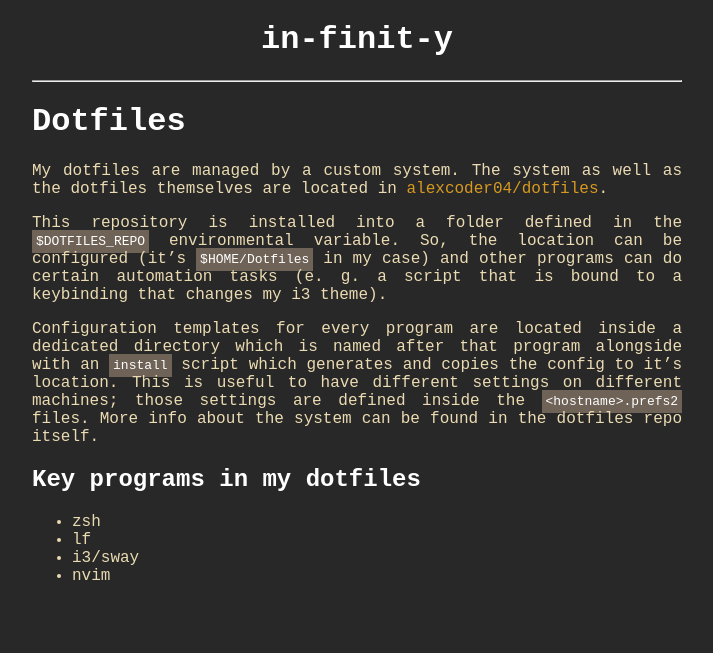
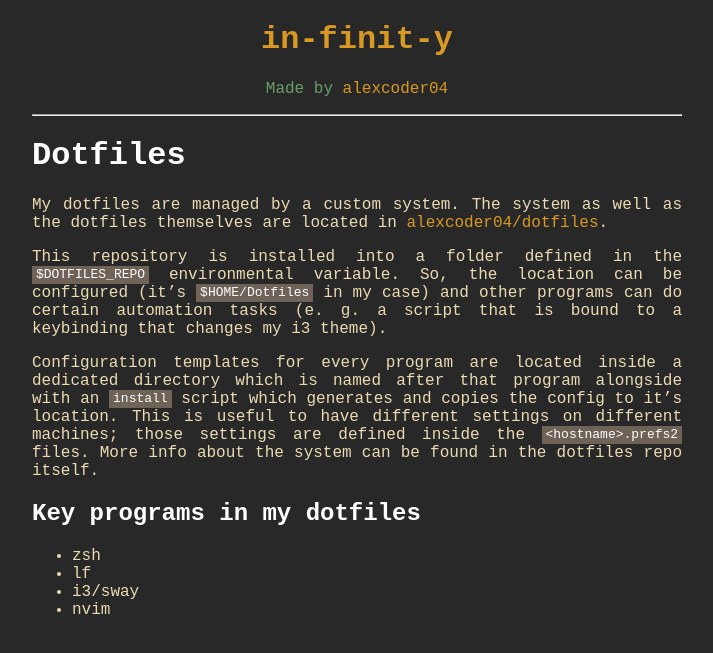
Before and after one commit to alexcoder04/in-finit-y, a Jekyll site: the page built from dotfiles.md, in a window 1280 px wide. Shown: the top 653 px of the page, without its empty margins (283-996 px from the left). Built offline with Jekyll 4.4.1, drawn with Linux system fonts in a browser that asks for light colours; our own code applies the rules of GitHub Pages for plain Markdown files; the repository's description, which GitHub fills in, is left out.

Commit message:
minor style updates

```diff
--- a/_layouts/default.html
+++ b/_layouts/default.html
@@ -7,8 +7,11 @@
   <body>
     <div class="wrapper">
         <div id="title">
-          <h1>{{ site.title | default: site.github.repository_name }}</h1>
+          <h1>
+            <a href="{{ '/' | relative_url }}">{{ site.title | default: site.github.repository_name }}</a>
+          </h1>
           <p>{{ site.description | default: site.github.project_tagline }}</p>
+          <p>Made by <a href="https://github.com/alexcoder04">alexcoder04</a></p>
           <hr>
         </div>
 
--- /dev/null
+++ b/_sass/heading.scss
@@ -0,0 +1,5 @@
+
+#title > h1, #title > p {
+  text-align: center !important;
+  color: #689d6a !important;
+}
--- a/_sass/mytheme.scss
+++ b/_sass/mytheme.scss
@@ -1,3 +1,5 @@
+@import "heading.scss";
+
 body,
 html {
   background-color: #282828;
@@ -10,7 +12,7 @@ p {
 }
 
 ul {
-  list-style-type: symbols(cyclic "▶");
+  list-style-type: symbols(cyclic "▶" ">");
 }
 
 a {
@@ -29,7 +31,7 @@ code {
   color: white;
   background-color: #6f6357;
   color: white;
-  padding: 0.3em;
+  padding: 0.1em 0.3em 0.1em 0.3em;
 }
 
 .wrapper {
@@ -38,7 +40,3 @@ code {
   position: relative;
   padding: 0 20px;
 }
-
-#title > h1, #title > p {
-  text-align: center !important;
-}
```
